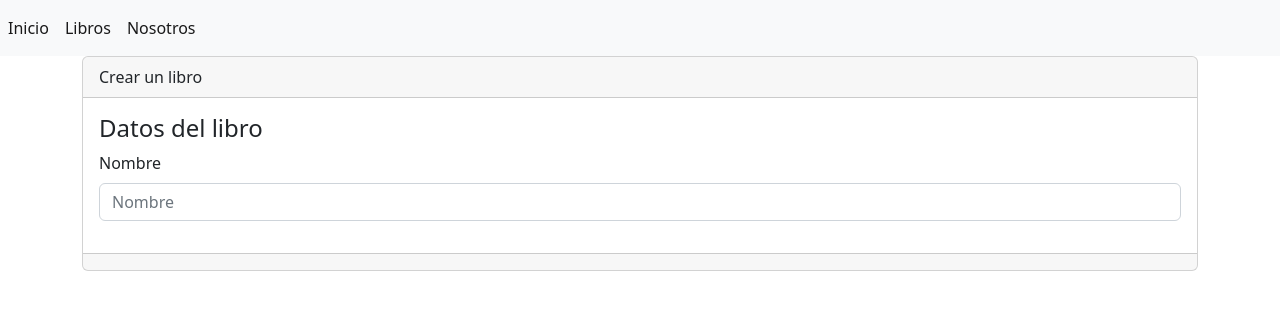
After one commit to H0clar/Crud-Web-Django, a Django app: page /libros/crear in a window 1280 px wide. The commit adds this page. Shown: the top 310 px of the page. Run offline with Django 3.2, Linux system fonts and the light colour scheme.

Commit message:
"vistas libros"

```diff
--- a/libreria/templates/base.html
+++ b/libreria/templates/base.html
@@ -1,10 +1,9 @@
 {% load static %}
 
 <!doctype html>
-<html lang="es">
+<html lang="en">
 
 <head>
-
   <title>{% block titulo %} {% endblock %} </title>
   <!-- Required meta tags -->
   <meta charset="utf-8">
@@ -20,9 +19,10 @@
 
   <nav class="navbar navbar-expand navbar-light bg-light">
       <div class="nav navbar-nav">
-            <a class="nav-item nav-link active" href="#" aria-current="page">Inicio</a>
-            <a class="nav-item nav-link active" href="#" aria-current="page">Libros</a>
-            <a class="nav-item nav-link active" href="#" aria-current="page">Nosotros</a>
+          <a class="nav-item nav-link active" href="{% url 'inicio' %}" aria-current="page">Inicio</a>
+          <a class="nav-item nav-link active" href="{% url 'libros' %}" aria-current="page">Libros</a>
+          <a class="nav-item nav-link active" href="{% url 'nosotros' %}" aria-current="page">Nosotros</a>
+
       </div>
   </nav>
 
@@ -31,14 +31,15 @@
       <div class="col-12">
         {% block contenido %} {% endblock %}
 
+
       </div>
+
     </div>
   </div>
 
 
 
 
-  <!-- Bootstrap JavaScript Libraries -->
   <script src="https://cdn.jsdelivr.net/npm/@popperjs/core@2.11.6/dist/umd/popper.min.js"
     integrity="sha384-oBqDVmMz9ATKxIep9tiCxS/Z9fNfEXiDAYTujMAeBAsjFuCZSmKbSSUnQlmh/jp3" crossorigin="anonymous">
   </script>
--- /dev/null
+++ b/libreria/templates/libros/crear.html
@@ -0,0 +1,23 @@
+{% extends "base.html" %}
+
+{% block titulo %} Agregar un libro {% endblock %}
+
+{% block contenido %}
+
+<div class="card">
+    <div class="card-header">
+        Crear un libro
+    </div>
+    <div class="card-body">
+        <h4 class="card-title">Datos del libro</h4>
+        {% include 'libros/form.html' %}
+
+    </div>
+    <div class="card-footer text-muted">
+
+    </div>
+</div>
+
+
+
+{% endblock %}
--- /dev/null
+++ b/libreria/templates/libros/form.html
@@ -0,0 +1,8 @@
+<form encrype="multipart/form-data" method="post">
+    <div class="mb-3">
+      <label for="" class="form-label">Nombre</label>
+      <input type="text"
+        class="form-control" name="" id="" aria-describedby="helpId" placeholder="Nombre">
+
+    </div>
+</form>
--- a/libreria/urls.py
+++ b/libreria/urls.py
@@ -1,7 +1,20 @@
 from django.urls import path
 from . import views
+
 urlpatterns = [
     path('', views.inicio, name='inicio'),
     path('nosotros/', views.nosotros, name='nosotros'),
 
+
+
+
+
+    path('libros/', views.libros, name='libros'),
+    path('libros/crear', views.crear, name='crear'),
+
+    path('libros/editar', views.editar, name='editar')
+
+
+
+
 ]
--- a/libreria/views.py
+++ b/libreria/views.py
@@ -1,12 +1,17 @@
 from django.shortcuts import render
 from django.http import HttpResponse
 
-# Create your views here.
-
-
 def inicio(request):
-    return HttpResponse("<h1>Hola mundo</h1>")
-
+    return render(request, 'paginas/inicio.html')
 
 def nosotros(request):
     return render(request, 'paginas/nosotros.html')
+
+def libros(request):
+    return render(request, 'libros/index.html')
+
+def crear(request):
+    return render(request, 'libros/crear.html')
+
+def editar(request):
+    return render(request, 'libros/editar.html')
--- a/sistema/urls.py
+++ b/sistema/urls.py
@@ -20,4 +20,7 @@ from django.urls import  include
 urlpatterns = [
     path('admin/', admin.site.urls),
     path('', include('libreria.urls') ),
+
+
+
 ]
```
Also changed, not shown: libreria/templates/libros/editar.html (added, +23 -0 lines), libreria/templates/libros/index.html (added, +44 -0 lines), libreria/templates/paginas/inicio.html (added, +32 -0 lines). Lines whose indentation alone changed are shown as unchanged.
